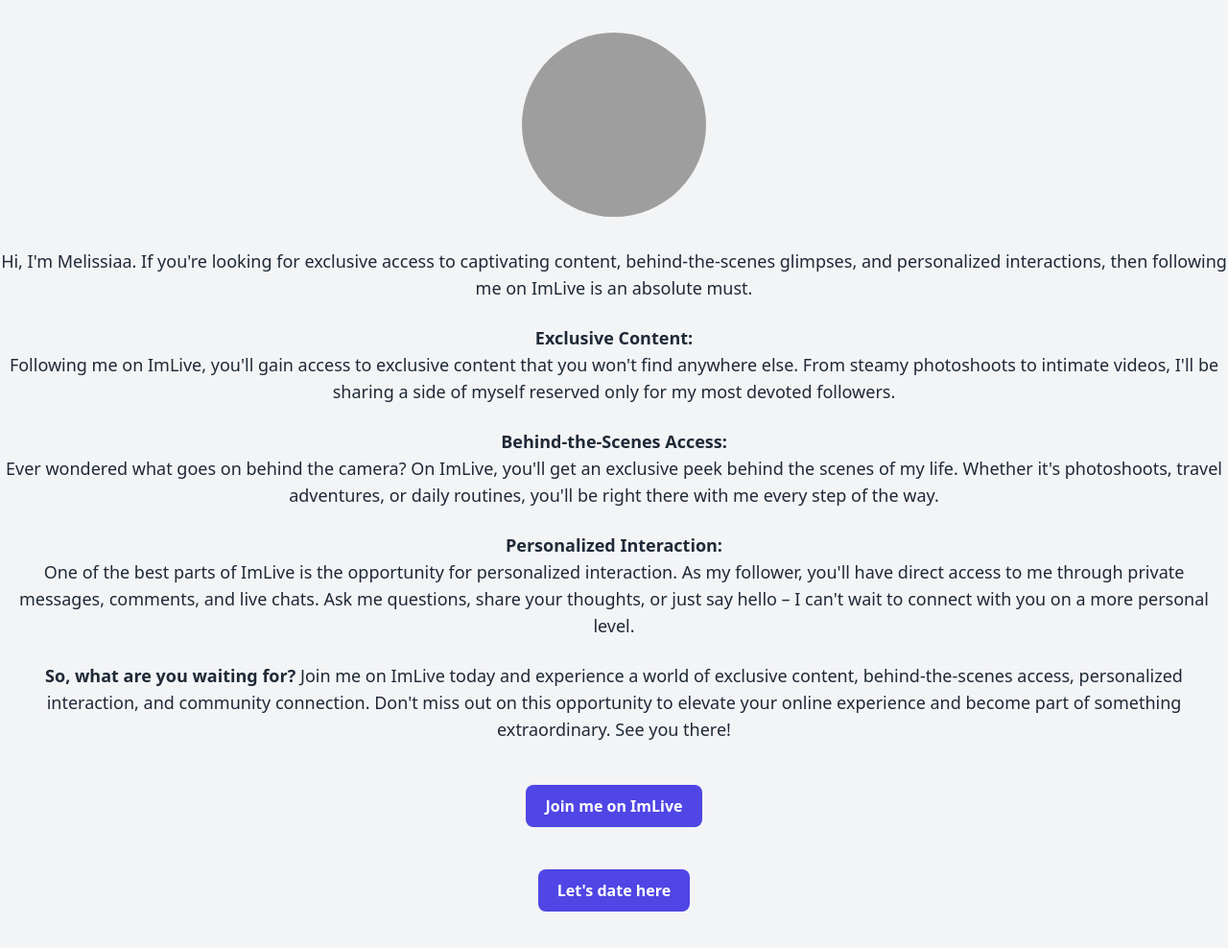
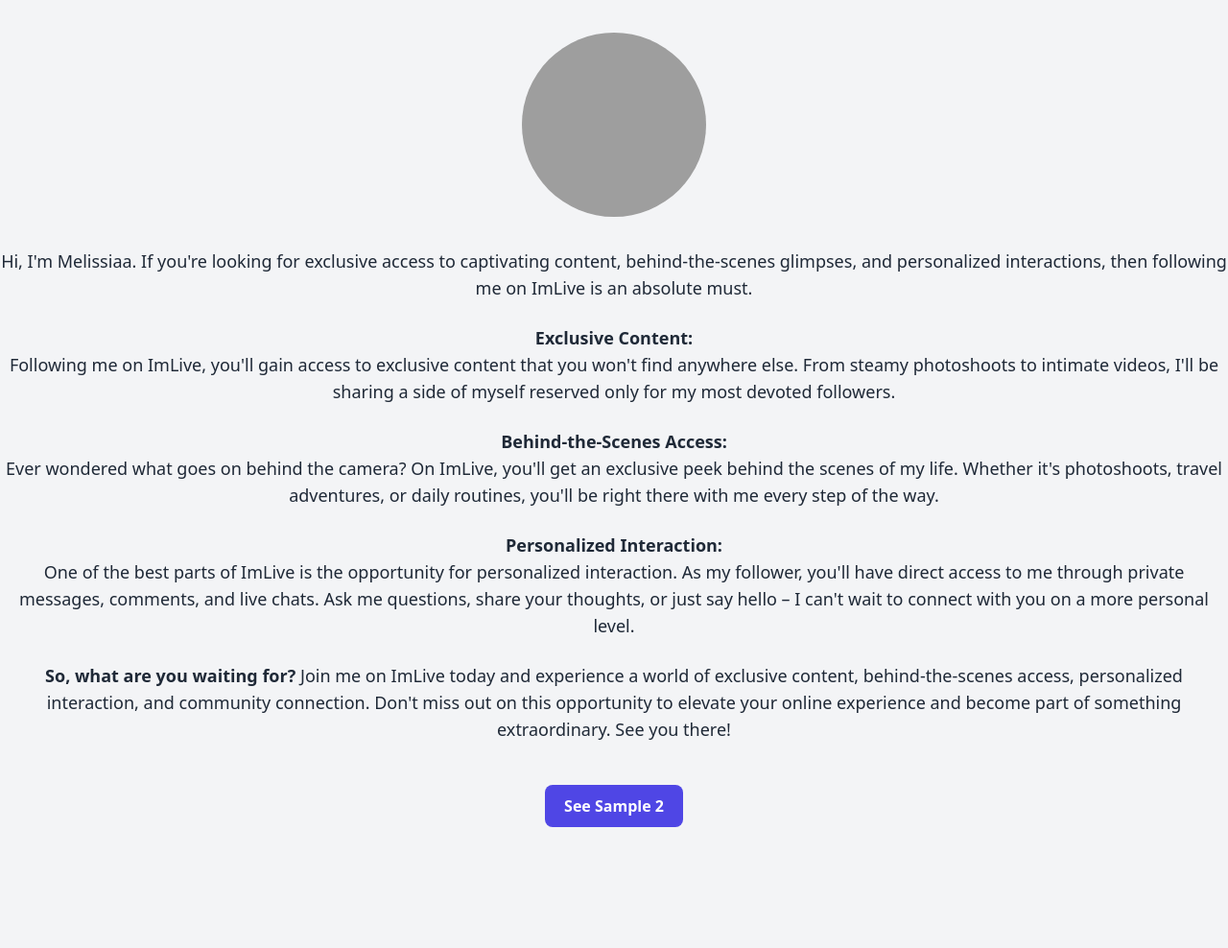
Before and after one commit to okunbor/info, a plain HTML site: page melissiaa.html in a window 1280 px wide. Shown: the part 70-1058 px from the top of the page at 96% size. After the commit the page ends 1028 px from the top, so only its background shows below. Drawn offline with nearby package versions, Linux system fonts and the light colour scheme; grey boxes are pictures that could not be loaded.

Commit message:
Update and rename index.html to melissiaa.html

```diff
--- a/index.html
+++ b/melissiaa.html
@@ -46,11 +46,14 @@
         <!-- Centered Hyperlink -->
         <p class="text-center text-lg text-gray-800 mb-6"><span class="font-bold">So, what are you waiting for?</span> Join me on ImLive today and experience a world of exclusive content, behind-the-scenes access, personalized interaction, and community connection. Don't miss out on this opportunity to elevate your online experience and become part of something extraordinary. See you there!</p>
 
-        <a href="https://t.acam-2.com/319285/6224/0?bo=2779,2778,2777,2776,2775&po=6533&aff_sub5=SF_006OG000004lmDN" class="btn-primary">Join me on ImLive</a>
+       <div class="flex flex-col items-center">
+
+            <a href="https://t.acam-2.com/319285/8865/0?bo=2779,2778,2777,2776,2775&po=6533&aff_sub5=SF_006OG000004lmDN"
+            class="btn-primary mt-4">See Sample 2</a>
+        </div>
 
         <br>
 
-        <a href="http://t.bbwafx.com/gfeirj8zb5?campaign_id=5165&aff_id=319285&bo=2753,2754,2755,2756&popUnder=true&aff_sub5=SF_006OG000004lmDN" class="btn-primary">Let's date here</a>
 
         <br><br><br>
     </div>
```
